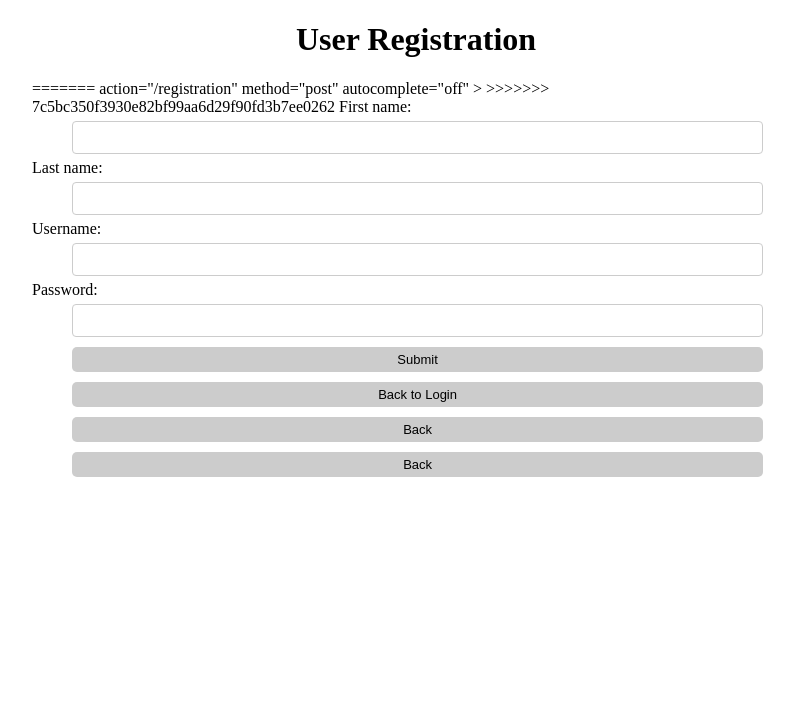
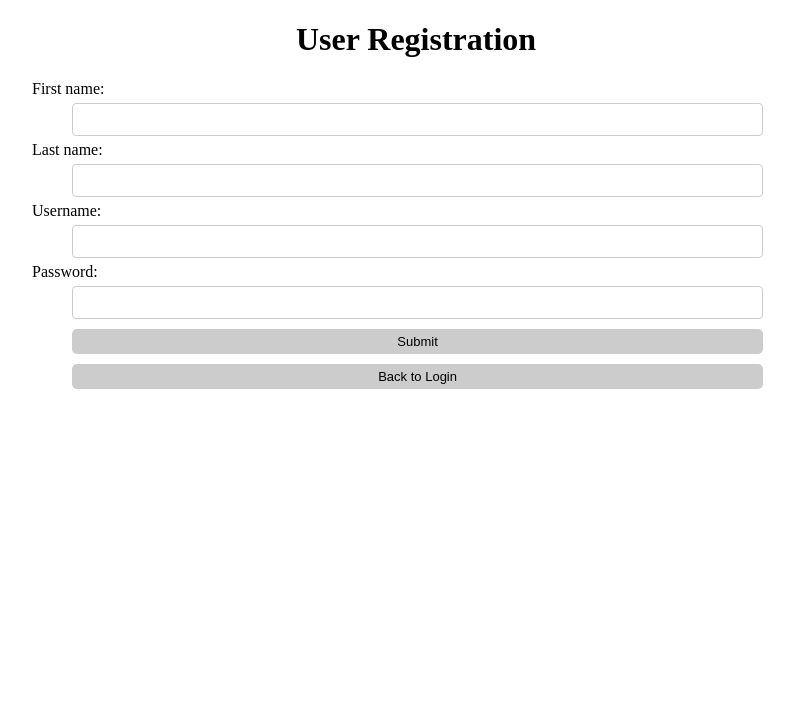
Before and after one commit to 395110n/CSUY3083Project, a Flask app: page /registration in a window 1280 px wide. Shown: the top 722 px of the page, without its empty margins (224-1018 px from the left). Run offline with Flask 3, Linux system fonts and the light colour scheme; some libraries are stand-ins or nearby versions.

Commit message:
update 04/17/2024 xuhang he

```diff
--- a/templates/registration.html
+++ b/templates/registration.html
@@ -18,15 +18,10 @@
     <div>
       <h1>User Registration</h1>
       <form
-<<<<<<< HEAD
-        action="{{ url_for('registration') }}" method="POST" autocomplete="off">
-        <!-- after submit the form, it direct to registration method and use post  -->
-=======
         action="{{ url_for('registration') }}"
         method="post"
         autocomplete="off"
       >
->>>>>>> 7c5bc350f3930e82bf99aa6d29f90fd3b7ee0262
         First name: <input type="text" id="fname" name="fname" required="" />
         <br />
         Last name: <input type="text" id="lname" name="lname" required="" />
@@ -62,15 +57,5 @@
           {% endif %}
          {% endwith %}
     </div>
-    <div>
-      <form action="/" method="get">
-        <input type="submit" value="Back" class="btn" />
-      </form>
-    </div>
-    <div>
-      <form action="/" method="get">
-        <input type="submit" value="Back" class="btn" />
-      </form>
-    </div>
   </body>
 </html>
```
Also changed, not shown: README.md.
